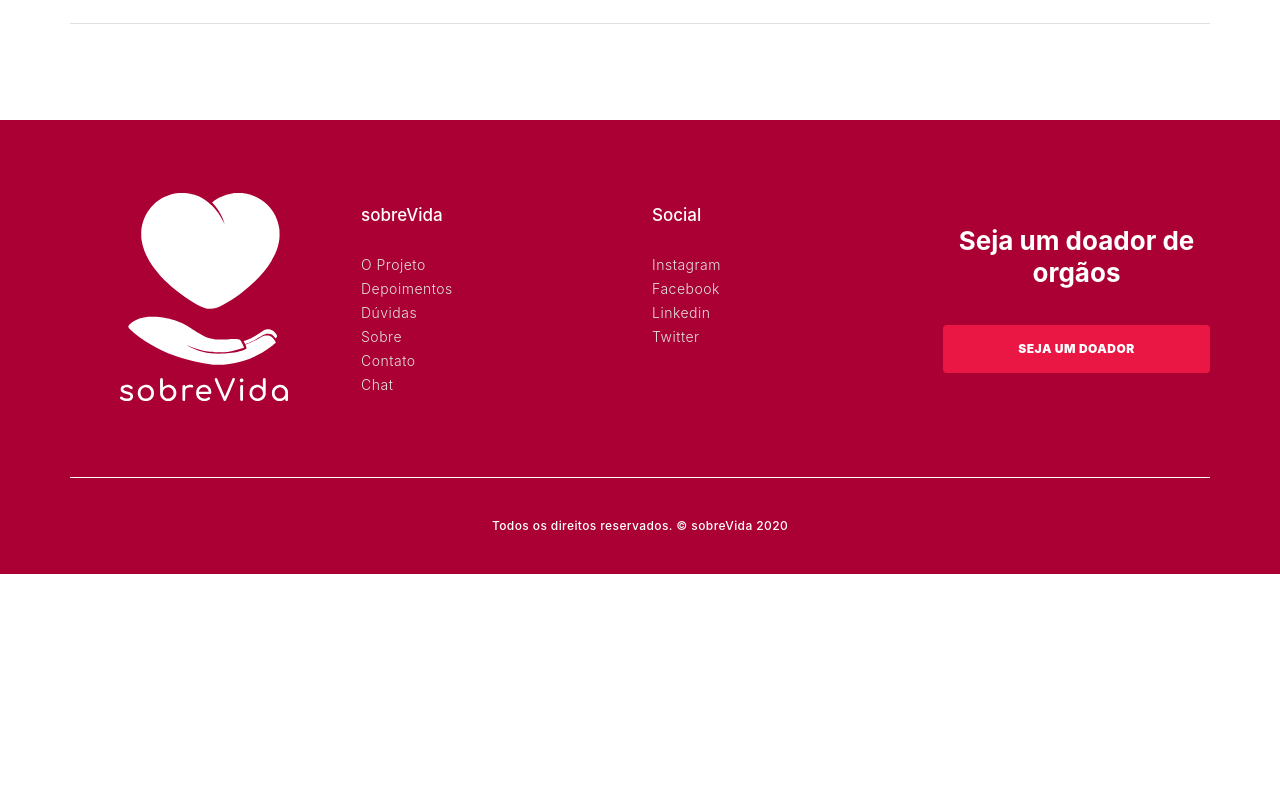
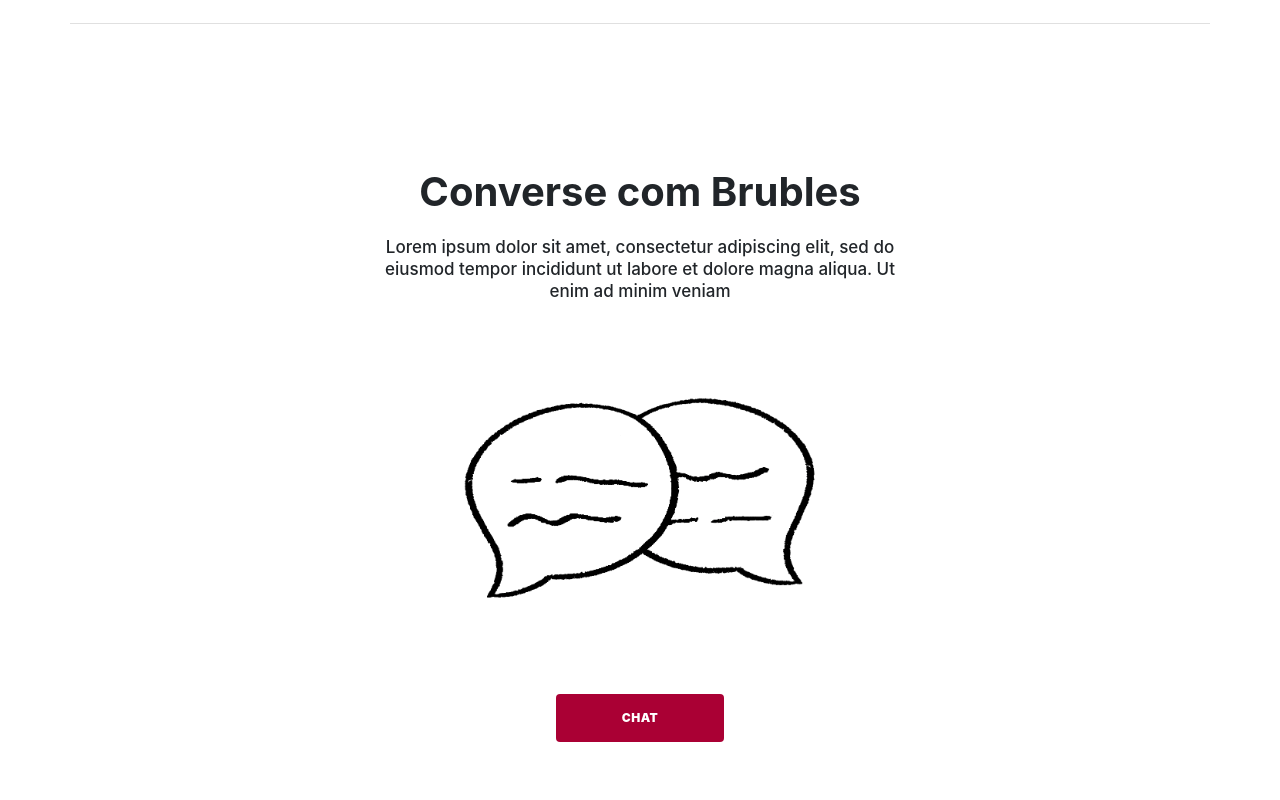
Before and after one commit to caiomarqs/frontend-sobrevida, a React (Create React App) app: page / in a window 1280 px wide. Shown: the part 5740-6540 px from the top of the page. Before the commit the page ends 6314 px from the top, so only its background shows below. Built offline with nearby package versions, Linux system fonts and the light colour scheme; a web font is replaced by a local one.

Commit message:
Add ChatBrandSection

```diff
--- a/src/_sass/components/_perguntas.scss
+++ b/src/_sass/components/_perguntas.scss
@@ -12,10 +12,6 @@
             flex: 1;
             color: $cinza-200;
             transition: color 0.15s ease-in-out;
-
-            &:hover{
-                color: $preto-000;
-            }
         }
 
         svg {
@@ -33,6 +29,11 @@
         .pergunta-title > svg > path {
             fill: $preto-000;
         }
+
+        .pergunta-title h6{
+            color: $preto-000;
+        }
+
     }
 }
 
--- a/src/_sass/view/homeSections/__home_sections_dir.scss
+++ b/src/_sass/view/homeSections/__home_sections_dir.scss
@@ -4,3 +4,4 @@
 @import 'charts_section';
 @import 'depoimentos_section';
 @import 'duvidas_section';
+@import 'chat_brand_section';
--- /dev/null
+++ b/src/_sass/view/homeSections/_chat_brand_section.scss
@@ -0,0 +1,30 @@
+#chat-brand-section {
+    min-height: 48rem;
+
+    .container {
+        display: flex;
+        padding: 3rem 0 6rem 0;
+        flex-direction: column;
+        align-items: center;
+
+        h3 {
+            min-height: 2.625rem;
+            margin-bottom: 1.25rem;
+            max-width: 34.5rem;
+            text-align: center;
+        }
+
+        > p {
+            @include sub1();
+            min-height: 2.625rem;
+            max-width: 34.5rem;
+            text-align: center;
+            margin-bottom: 5.5rem;
+        }
+
+        img {
+            width: 22.5rem;
+            margin-bottom: 5.5rem;
+        }
+    }
+}
--- a/src/constants/texts.js
+++ b/src/constants/texts.js
@@ -99,4 +99,7 @@ export default {
     'perguntas.pergunta7': 'O doador vivo corre risco ao realizar a doação?',
     'perguntas.resposta7': 'O doador está sujeito aos riscos normais de se submeter a uma cirurgia com anestesia geral, mas antes do procedimento são feitos exames a fim de minimizar os riscos.',
 
+    'chatBrandSection.title': 'Converse com Brubles',
+    'chatBrandSection.subTitle': 'Lorem ipsum dolor sit amet, consectetur adipiscing elit, sed do eiusmod tempor incididunt ut labore et dolore magna aliqua. Ut enim ad minim veniam'
+
 }
--- a/src/view/HomeSections/ChatBrandSection.js
+++ b/src/view/HomeSections/ChatBrandSection.js
@@ -1,10 +1,15 @@
 import React from 'react'
 
+import constants from '../../constants/texts'
+import { Button } from '../../components'
 const ChatBrandSection = () => {
     return (
         <section id="chat-brand-section">
             <div className="container">
-
+                <h3>{constants['chatBrandSection.title']}</h3>
+                <p>{constants['chatBrandSection.subTitle']}</p>
+                <img alt={constants['chatBrandSection.title']} src={require('../../assets/img/chatballons.png')} />
+                <Button value="Chat" className="solid-button-primary"/>
             </div>
         </section>
     )
```
